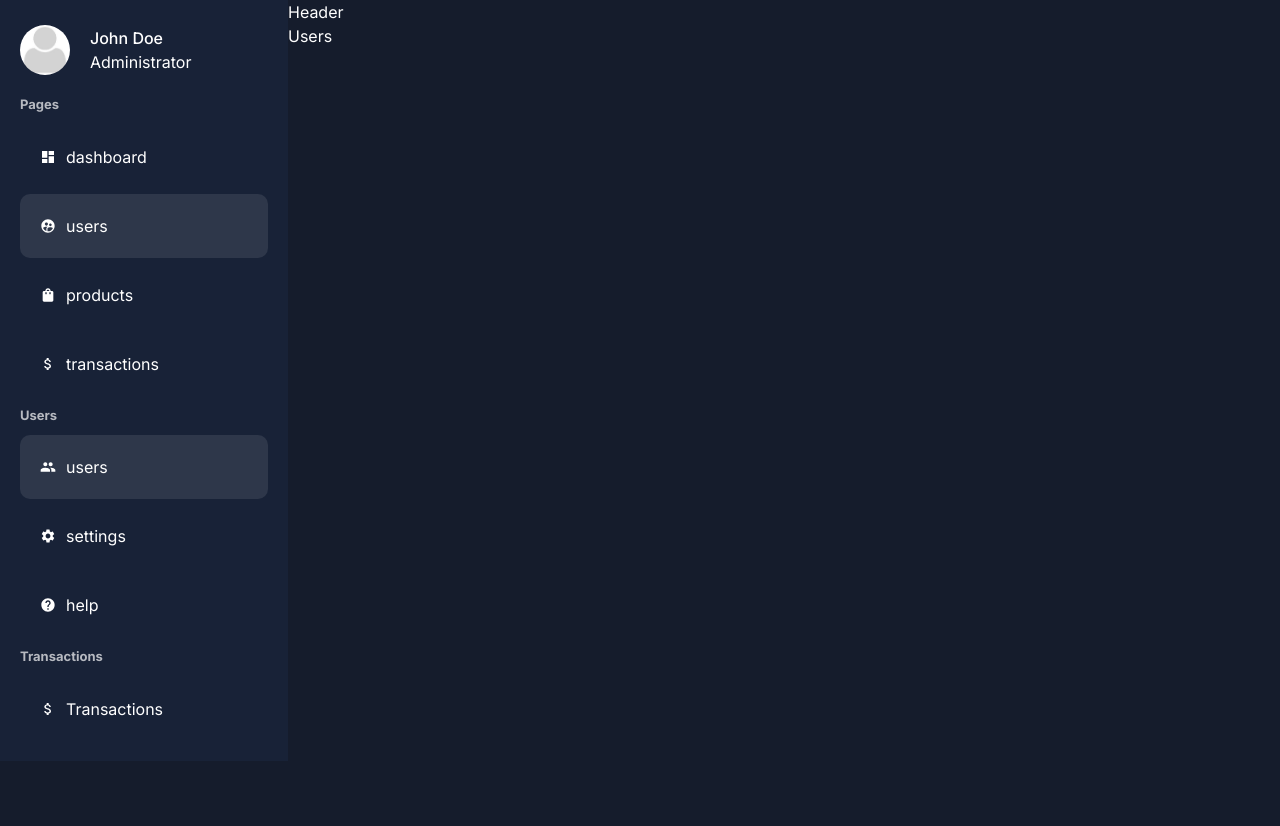
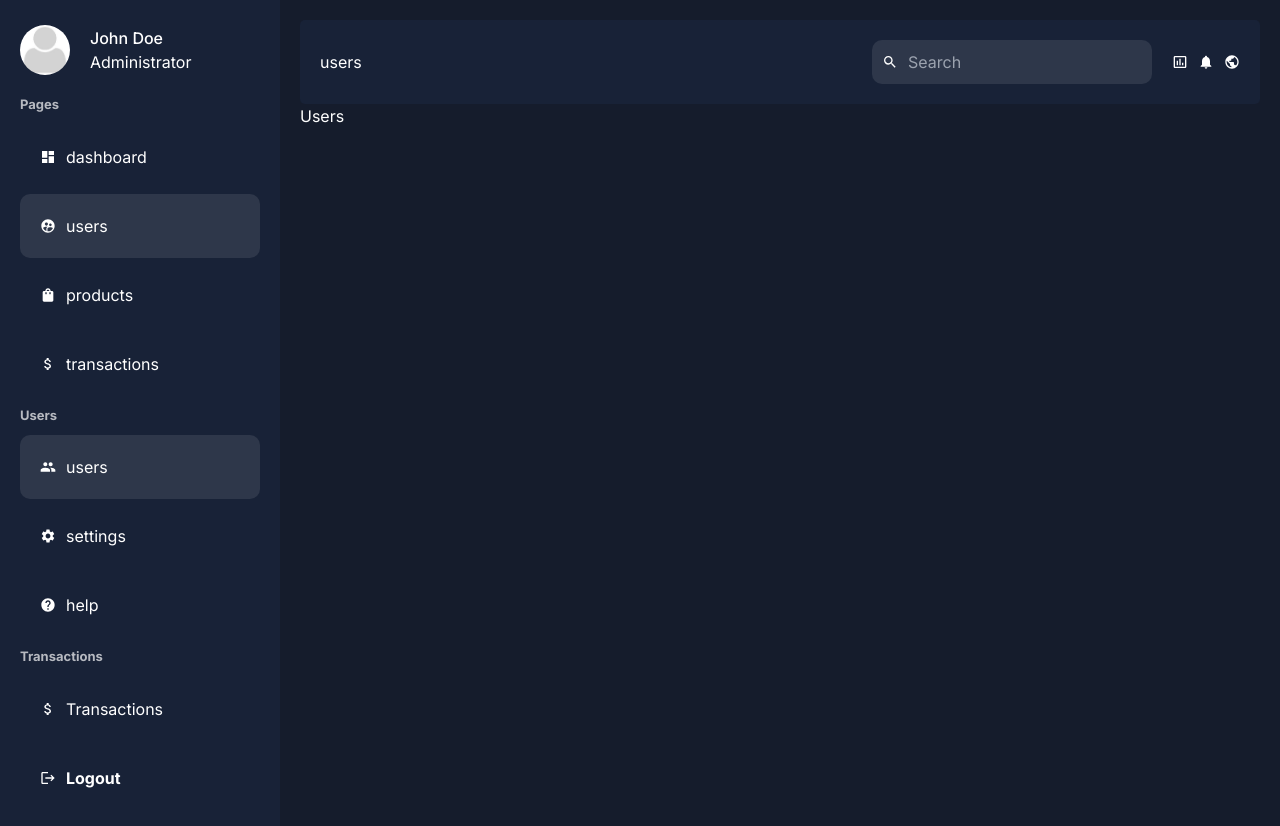
Before and after one commit to saurav-ghimire/Next-JS-Dashboard, a Next.js app: page /dashboard/users in a window 1280 px wide. Shown: the top 826 px of the page. Before the commit the page ends 800 px from the top, so only its background shows below. Built offline with nearby package versions, Linux system fonts and the light colour scheme.

Commit message:
Dashboard Inner Header Designed

```diff
--- a/app/components/dashboard/dashboard.module.css
+++ b/app/components/dashboard/dashboard.module.css
@@ -9,4 +9,5 @@
 
 .content{
   flex: 4;
+  padding: 20px;
 }
--- a/app/components/dashboard/header/header.jsx
+++ b/app/components/dashboard/header/header.jsx
@@ -1,5 +1,28 @@
+"use client"
+import { usePathname } from 'next/navigation';
+import styles from './header.module.css'
+import { MdSearch, MdInsertChartOutlined, MdNotifications, MdPublic } from 'react-icons/md';
+
 function Header() {
-  return ( "Header" );
+  const title = usePathname().split('/').pop();
+  return (
+    <div className={styles.container}>
+        <div className={styles.title}>
+            {title}
+        </div>
+        <div className={styles.menu}>
+          <div className={styles.search}>
+            <MdSearch />
+            <input type="text" placeholder='Search' className={styles.input} />
+          </div>
+          <div className={styles.icons}>
+            <MdInsertChartOutlined />
+            <MdNotifications />
+            <MdPublic />
+          </div>
+        </div>
+    </div>
+   );
 }
 
 export default Header;
--- a/app/components/dashboard/header/header.module.css
+++ b/app/components/dashboard/header/header.module.css
@@ -0,0 +1,35 @@
+.container{
+  display: flex;
+  justify-content: space-between;
+  align-items: center;
+  background-color: var(--bgSoft);
+  border-radius: 5px;
+  padding: 20px;
+}
+
+.menu{
+  display: flex;
+  align-items: center;
+  gap: 20px;
+}
+
+.search{
+  display: flex;
+  align-items: center;
+  gap: 10px;
+  background-color: #2e374a;
+  padding: 10px;
+  border-radius: 10px;
+}
+
+.input{
+  background-color: transparent;
+  border: none;
+  color:var(--text);
+}
+
+.icons{
+  display: flex;
+  align-items: center;
+  gap: 10px;
+}
--- a/app/components/dashboard/sidebar/sidebar.jsx
+++ b/app/components/dashboard/sidebar/sidebar.jsx
@@ -5,7 +5,8 @@ import {
   MdAttachMoney,
   MdSettings,
   MdHelp,
-  MdPeople
+  MdPeople,
+  MdLogout
 } from "react-icons/md";
 
 import styles from './sidebar.module.css'
@@ -93,6 +94,7 @@ function Sidebar() {
           ))
         }
       </ul>
+      <button className={styles.logout}><MdLogout/> Logout</button>
     </div>
    );
 }
--- a/app/components/dashboard/sidebar/sidebar.module.css
+++ b/app/components/dashboard/sidebar/sidebar.module.css
@@ -40,3 +40,21 @@
   margin:10px 0;
   display: block;
 }
+
+.logout{
+  background-color: none;
+  display: flex;
+  align-items: center;
+  gap:10px;
+  padding: 20px;
+  margin: 5px 0;
+  cursor: pointer;
+  border-radius: 10px;
+  border: none;
+  width: 100%;
+  font-weight: bold;
+  transition: all linear .3s;
+}
+.logout:hover{
+  background-color: #2e374a;
+}
```
